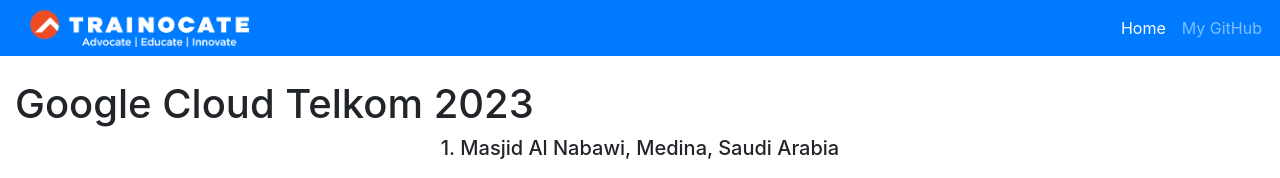
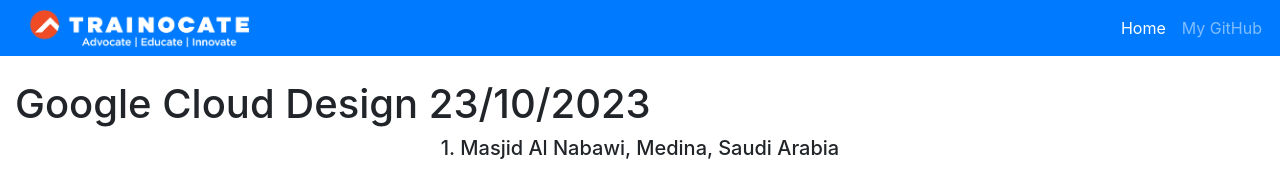
Before and after one commit to furqonm/google-cloud-build, a plain HTML site: page public-html/index.html in a window 1280 px wide. Shown: the top 178 px of the page. Drawn offline with nearby package versions, Linux system fonts and the light colour scheme.

Commit message:
Update index.html

```diff
--- a/public-html/index.html
+++ b/public-html/index.html
@@ -23,7 +23,7 @@
 
 <div class="container-fluid">
   <br>
-  <h1>Google Cloud Telkom 2023</h1>
+  <h1>Google Cloud Design 23/10/2023</h1>
   <h5 style="text-align:center;">1. Masjid Al Nabawi, Medina, Saudi Arabia</h5><br/>
   <img src="image/image1.jpg" class="img-fluid" style="  display: block; margin-left: auto; margin-right: auto;">
 </div>
```
